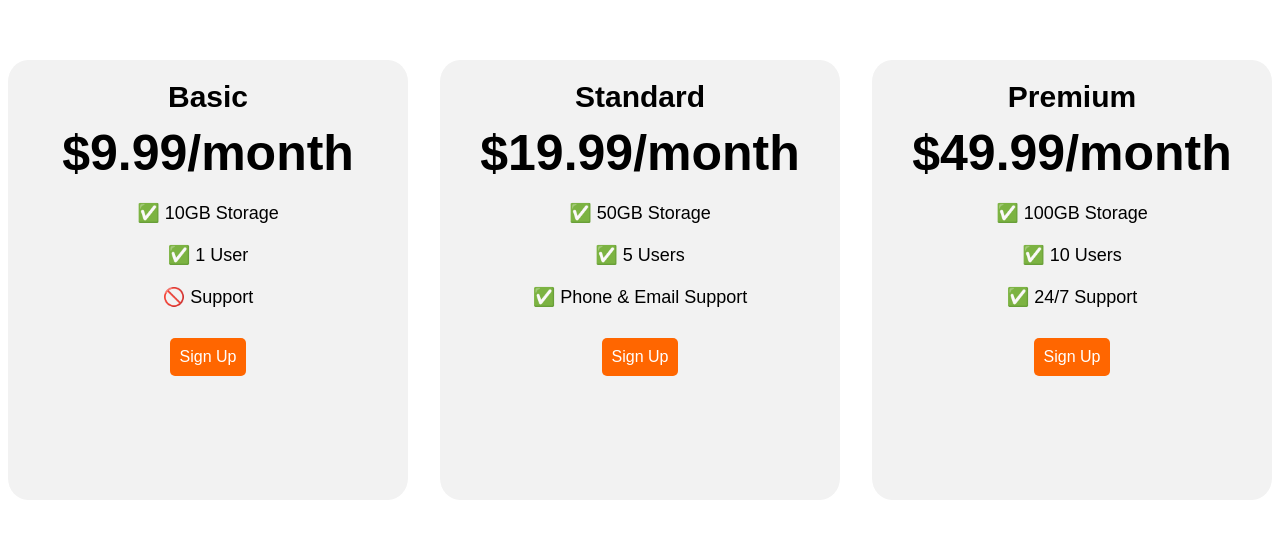
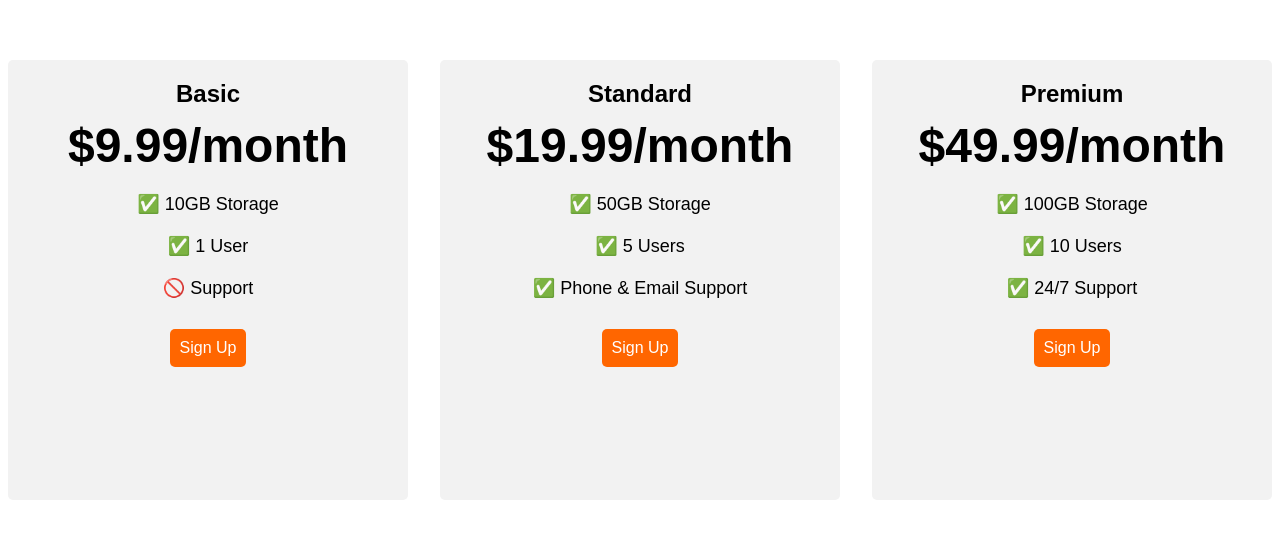
Before and after one commit to RIZt007/Pricing-Table, a plain HTML site: page index.html in a window 1280 px wide. Shown: the part 128-666 px from the top of the page. Drawn offline with Linux system fonts and the light colour scheme; a web font is replaced by a local one.

Commit message:
index.html

```diff
--- a/index.html
+++ b/index.html
@@ -20,7 +20,7 @@
     }
     .pricing-plan{
       background-color: #f2f2f2;
-      border-radius: 5%;
+      border-radius: 5px;
       text-align: center;
       height: 50%;
       flex: 1;
@@ -28,12 +28,12 @@
       padding: 20px;
     }
     .plan-title{
-      font-size: 30px;
-      font-weight: bolder;
+      font-size: 24px;
+      font-weight: bold;
       margin-bottom: 10px;
     }
     .plan-price{
-      font-size: 50px;
+      font-size: 48px;
       font-weight: bolder;
       margin-bottom: 20px;
     }
```
